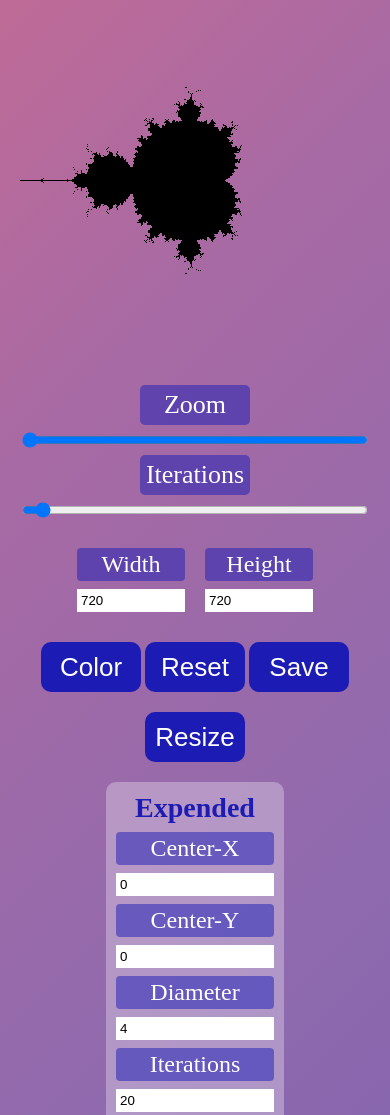
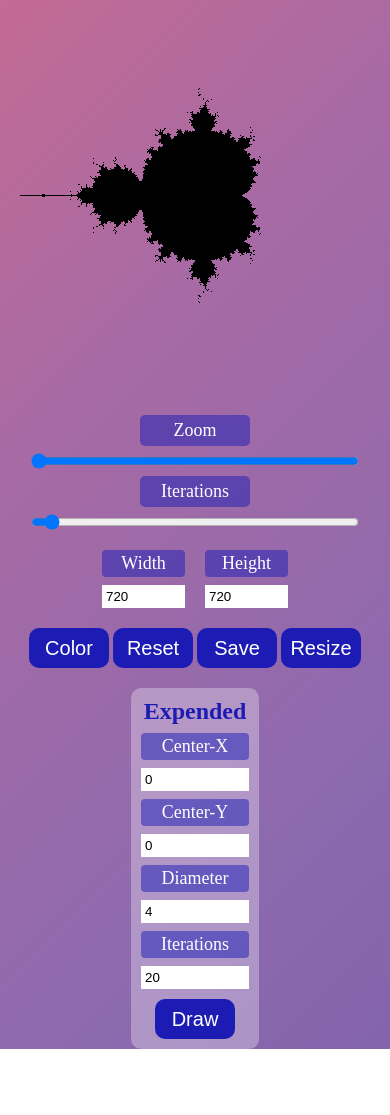
Before and after one commit to Alexennk/mandelbrot-set, a plain HTML site: page index.html in a window 390 px wide. Shown: the top 1115 px of the page. After the commit the page ends 1049 px from the top, so only its background shows below. Drawn offline with Linux system fonts and the light colour scheme.

Commit message:
fix style

```diff
--- a/script.js
+++ b/script.js
@@ -163,5 +163,5 @@ function saveImage(image) {
 let windowWidth = document.documentElement.clientWidth;
 mandelbrot.renderBlack();
 if (windowWidth < 750) {
-    resizeFunction(windowWidth - 30, windowWidth - 30);
+    resizeFunction(windowWidth, windowWidth);
 }
--- a/style.css
+++ b/style.css
@@ -11,19 +11,19 @@ body {
     display: flex;
     justify-content: space-around;
     flex-wrap: wrap;
-    background: linear-gradient(-45deg, #3f51b1 0%, #5a55ae 13%, #7b5fac 25%, #8f6aae 38%, #a86aa4 50%, #cc6b8e 62%, #f18271 75%, #f3a469 87%, #f7c978 100%);;
-    background-size: 400% 400%;
+    background: linear-gradient(-45deg, #3f51b1 0%, #5a55ae 13%, #7b5fac 25%, #8f6aae 38%, #a86aa4 50%, #cc6b8e 62%, #f18271 75%, #f3a469 87%, #f7c978 100%);
+    background-size: 350% 350%;
     animation: animate 7.5s ease-in-out infinite;
 }
 
 @keyframes animate{
-    0%{
+    0% {
       background-position: 0 50%;
     }
-    50%{
+    50% {
       background-position: 100% 50%;
     }
-    100%{
+    100% {
       background-position: 0 50%;
     }
   }
@@ -94,7 +94,7 @@ button:hover {
     display: flex;
     justify-content: space-between;
     flex-direction: column;
-    margin: 10px;
+    margin: 0 10px;
 }
 
 .resize-form-text, .custom-mode-form-text {
@@ -156,4 +156,45 @@ button:hover {
         margin: auto 0;
     }
 
+    .zoom-text, .iter-text {
+        font-size: 18px;
+    }
+
+    .resize-form-text, .custom-mode-form-text {
+        font-size: 18px;
+    }
+
+    #resize-input-width, #resize-input-height {
+        width: 75px;
+        border: none;
+        padding: 4px;
+    }
+
+    #custom-mode-input-x, #custom-mode-input-y, #custom-mode-input-r, #custom-mode-input-iter {
+        width: 100px;
+        border: 0;
+        padding: 4px;
+    }
+
+    .resize-form-text, .custom-mode-form-text {
+        font-size: 18px;
+        background-color: rgba(28, 28, 181, .5);
+        color: #fff;
+        padding: 3px;
+        border-radius: 4px;
+        margin: 8px 0;
+    }
+
+    button {
+        font-size: 20px;
+        padding: 7px;
+        margin-bottom: 20px;
+        height: 40px;
+        width: 80px;
+        border-radius: 10px;
+    }
+
+    .custom-title {
+        font-size: 24px;
+    }
 }
```
